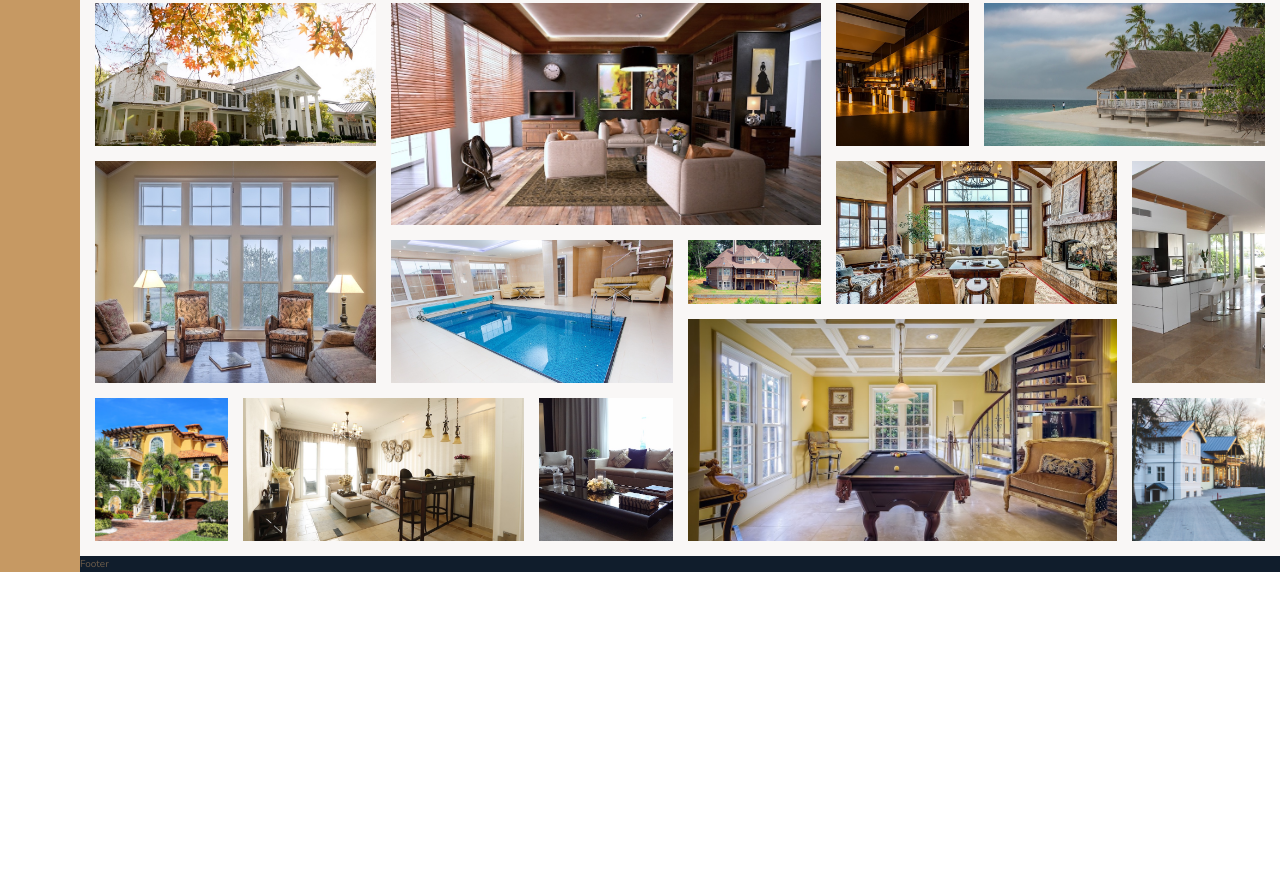
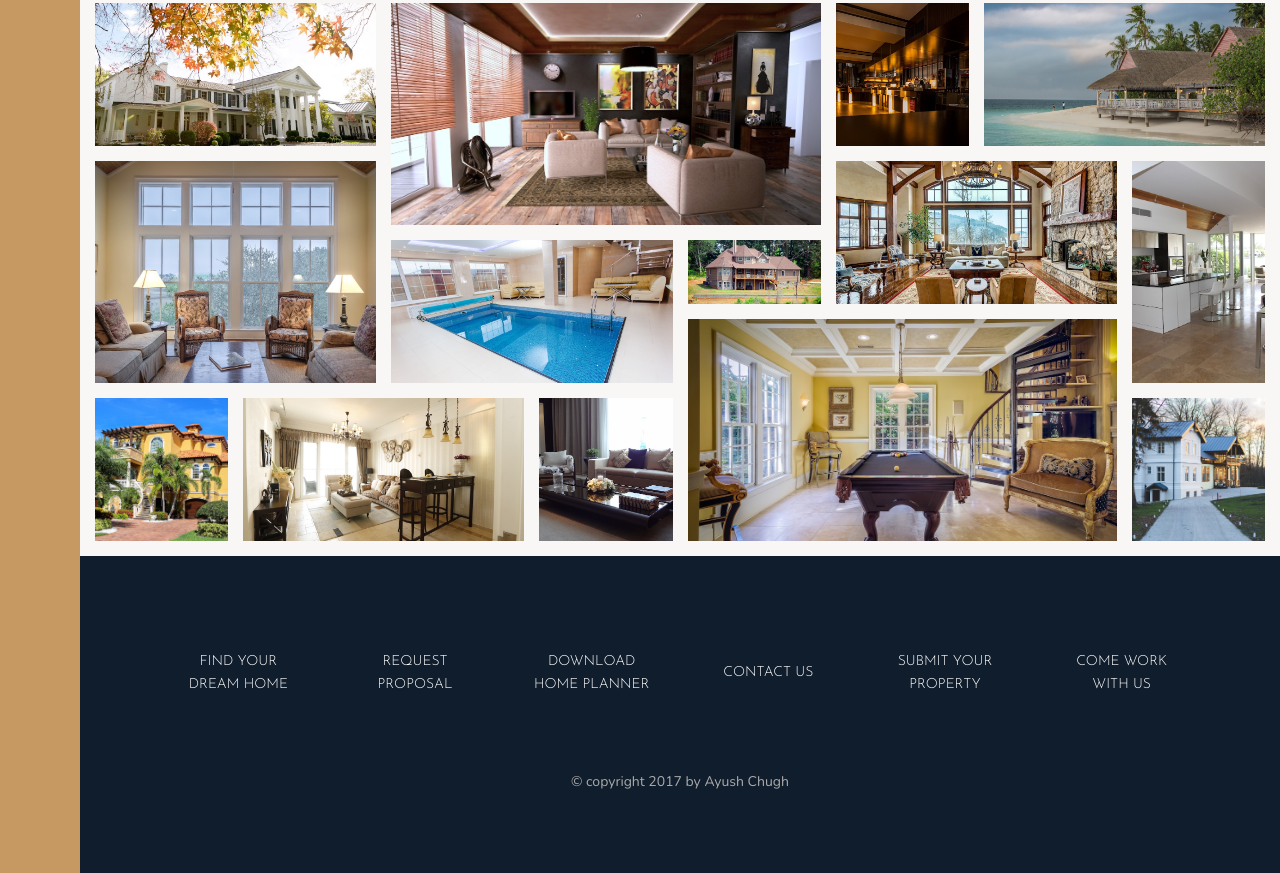
Before and after one commit to Ayush-Chugh-2006/Nexter, a website: page index.html in a window 1280 px wide. Shown: the part 3054-3927 px from the top of the page. Before the commit the page ends 3626 px from the top, so only its background shows below. Drawn offline with nearby package versions, Linux system fonts and the light colour scheme.

Commit message:
created footer

```diff
--- a/index.html
+++ b/index.html
@@ -353,23 +353,62 @@
 				<img src="img/gal-9.jpeg" alt="Gallery Image 9" class="gallery__img" />
 			</figure>
 			<figure class="gallery__item gallery__item--10">
-				<img src="img/gal-10.jpeg" alt="Gallery Image 10" class="gallery__img" />
+				<img
+					src="img/gal-10.jpeg"
+					alt="Gallery Image 10"
+					class="gallery__img"
+				/>
 			</figure>
 			<figure class="gallery__item gallery__item--11">
-				<img src="img/gal-11.jpeg" alt="Gallery Image 11" class="gallery__img" />
+				<img
+					src="img/gal-11.jpeg"
+					alt="Gallery Image 11"
+					class="gallery__img"
+				/>
 			</figure>
 			<figure class="gallery__item gallery__item--12">
-				<img src="img/gal-12.jpeg" alt="Gallery Image 12" class="gallery__img" />
+				<img
+					src="img/gal-12.jpeg"
+					alt="Gallery Image 12"
+					class="gallery__img"
+				/>
 			</figure>
 			<figure class="gallery__item gallery__item--13">
-				<img src="img/gal-13.jpeg" alt="Gallery Image 13" class="gallery__img" />
+				<img
+					src="img/gal-13.jpeg"
+					alt="Gallery Image 13"
+					class="gallery__img"
+				/>
 			</figure>
 			<figure class="gallery__item gallery__item--14">
-				<img src="img/gal-14.jpeg" alt="Gallery Image 14" class="gallery__img" />
+				<img
+					src="img/gal-14.jpeg"
+					alt="Gallery Image 14"
+					class="gallery__img"
+				/>
 			</figure>
-
 		</section>
 
-		<footer class="footer">Footer</footer>
+		<footer class="footer">
+			<ul class="nav">
+				<li class="nav__items">
+					<a href="#" class="nav__link">Find Your Dream HOme</a>
+				</li>
+				<li class="nav__items">
+					<a href="#" class="nav__link">Request Proposal</a>
+				</li>
+				<li class="nav__items">
+					<a href="#" class="nav__link">Download Home Planner</a>
+				</li>
+				<li class="nav__items"><a href="#" class="nav__link">Contact us</a></li>
+				<li class="nav__items">
+					<a href="#" class="nav__link">Submit Your Property</a>
+				</li>
+				<li class="nav__items">
+					<a href="#" class="nav__link">Come Work With Us</a>
+				</li>
+			</ul>
+         <p class="copyright">&copy; copyright 2017 by Ayush Chugh</p>
+		</footer>
 	</body>
 </html>
--- a/sass/_footer.scss
+++ b/sass/_footer.scss
@@ -1,4 +1,41 @@
 .footer {
-   background-color: $color-secondary;
-   grid-column: full-start / full-end;
+	background-color: $color-secondary;
+	grid-column: full-start / full-end;
+
+	padding: 8rem;
 }
+
+.nav {
+	list-style: none;
+
+	display: grid;
+	grid-template-columns: repeat(auto-fit, minmax(15rem, 1fr));
+	grid-gap: 2rem;
+	align-items: center;
+
+	&__link:link,
+	&__link:visited {
+		font-size: 1.4rem;
+		color: #fff;
+		text-decoration: none;
+		font-family: $font-display;
+		text-transform: uppercase;
+		text-align: center;
+		padding: 1.5rem;
+		display: block;
+      transition:all .2s;
+	}
+
+	&__link:hover,
+	&__link:active {
+		background-color: rgba(#fff, 0.05);
+      transform: translateY(-3px);
+	}
+}
+
+.copyright {
+   font-size: 1.4rem;
+   color: $color-grey-light-2;
+   margin-top: 6rem;
+   text-align: center;
+}
```
Also changed, not shown: css/style.css.
